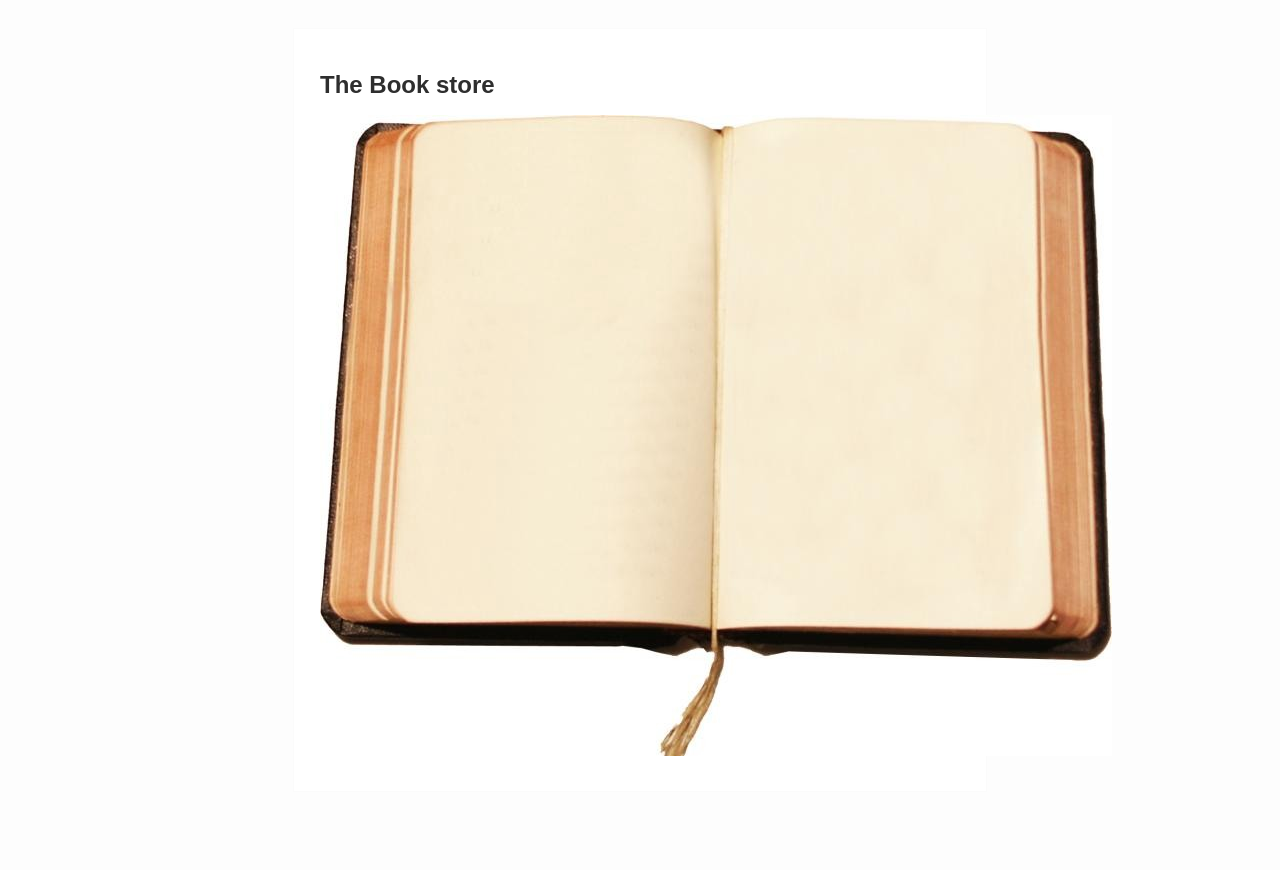
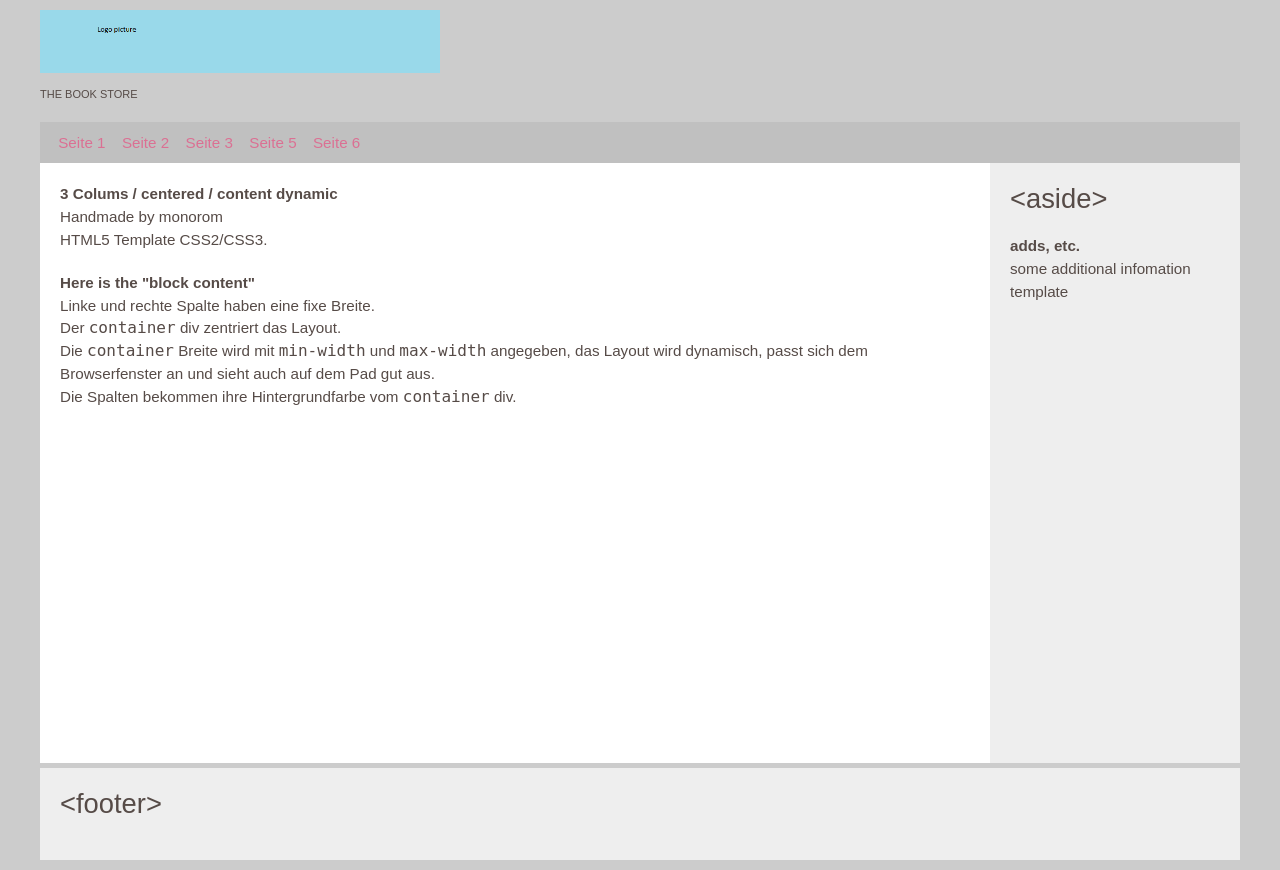
Before and after one commit to Scarcross/ReBook, a Django app: page / in a window 1280 px wide. Before the commit the page ends 756 px from the top, so only its background shows below. Run offline with Django 3.2, Linux system fonts and the light colour scheme; parts of the project's set-up code (start-up, migrations or seed data) failed here and were passed over.

Commit message:
created initial Layout

```diff
--- a/ReBook/src/bookshop/static/css/base.css
+++ b/ReBook/src/bookshop/static/css/base.css
@@ -1,18 +1,117 @@
-    body{
+* {
+	margin: 0;
+	padding: 0;
+	-moz-box-sizing: border-box;
+	-webkit-box-sizing: border-box;
+	box-sizing: border-box;
+}
 
-        background-color: #fdfdfd;
-        color: #2e2e2e;
-        margin: 0;
-        padding: 0;
-        font-size: 14px;
-        line-height: 28px;
-        font-family: 'Helvetica Neue', Helvetica, Arial, sans-serif;
-    }
-    div.content{
-        border: 1px solid #fbfbfb;
-        background-color: #fff;
-        max-width: 640px;
-        width: 96%;
-        padding: 2%;
-        margin: 28px  auto;
-    }
+header,footer,section,aside,article {
+	display: block;
+}
+
+
+
+body {
+	background-color: #ccc;
+	font-size: 0.95em;
+	font-family: Arial, SunSans-Regular, Sans-Serif;
+	color: #564b47;
+}
+
+pre,code {
+	font-size: 1.3em;
+}
+
+h1,h2 {
+	font-size: 1.8em;
+	font-weight: normal;
+	margin: 0 0 20px;
+}
+
+#container {
+	max-width: 1200px;
+	min-width: 960px;
+	margin: 10px auto;
+	background-color: #eee;
+}
+
+/*---------------------------- navigation ------------------------*/
+
+nav{
+	display: inline;
+	max-width: 1200px;
+	min-width: 960px;
+}
+
+nav ul#Navigation {
+	margin: 0;
+	padding: 0.8em;
+	text-align: left;
+	background-color: silver;
+}
+
+nav ul#Navigation li {
+	list-style: none;
+	display: inline;
+	margin: 0.4em;
+	padding: 0;
+}
+
+/*---------------------------- aside -----------------------------*/
+aside {
+	float: right;
+	width: 250px;
+	padding: 20px;
+}
+
+/*---------------------------- content ----------------------------*/
+section#content {
+	background-color: #ffffff;
+	margin: 0 250px 0 0px;
+	min-height: 600px;
+	padding: 20px;
+}
+
+p,pre {
+	padding: 0 0 20px;
+	line-height: 1.5em;
+}
+
+/*---------------------------- footer ----------------------------*/
+footer {
+	padding: 20px;
+	clear: both;
+	border-top: 5px solid #ccc;
+}
+/*---------------------------- header ---------------------------*/
+header {
+	background: #ccc;
+}
+
+header p {
+	text-transform: uppercase;
+	font-size: 11px;
+}
+
+header img {
+	padding: 0 0 10px;
+}
+
+/*---------------------------- links ----------------------------*/
+a {
+	color: #DB7093;
+	text-decoration: none;
+}
+
+a:visited {
+	color: #DB7093;
+}
+
+a:hover {
+	color: #564b47;
+}
+
+a:active {
+	color: #000000;
+}
--- a/ReBook/src/bookshop/templates/base.html
+++ b/ReBook/src/bookshop/templates/base.html
@@ -1,3 +1,4 @@
+
 <!DOCTYPE html>
 <html>
 <head>
@@ -7,20 +8,42 @@
 <link rel="stylesheet" type="text/css" href="{% static "css/base.css" %}">
 {% block stylesheet%}{% endblock %}
 
-            <title>
-                {% block title %}{% endblock %}
-            </title>
+<title>{% block title %}{% endblock %}</title>
+
 </head>
-            <style>
-            body{
-            	font-family:Arial,Helvetica,sans-serif;
-				font-size: 12px;
-            }
-            </style>
 <body>
-            <div class="content">
-                {% block content %}
-                {% endblock %}
+	<div id="container">
+		<header>
+			<a href="http://www.google.de"> {% load staticfiles %}<img src="{% static "images/bookstore.png" %}" width="400px"
+				alt="ReBook" /></a>
+			<p>THE BOOK STORE</p>
+
+			<nav>
+				<ul id="Navigation">
+					<li><a href="#Beispiel">Seite&nbsp;1</a></li>
+					<li><a href="#Beispiel">Seite&nbsp;2</a></li>
+					<li><a href="#Beispiel">Seite&nbsp;3</a></li>
+					<li><a href="#Beispiel">Seite&nbsp;5</a></li>
+					<li><a href="#Beispiel">Seite&nbsp;6</a></li>
+				</ul>
+
+			</nav>
+		</header>
+
+
+		<aside>
+			<h2>&lt;aside&gt;</h2>
+			{% block aside %}{% endblock %}
+		</aside>
+
+
+
+		<section id="content">{% block content %}{% endblock %}</section>
+
+		<footer>
+			<h2>&lt;footer&gt;</h2>
+		</footer>
+
 	</div>
 </body>
 </html>
--- a/ReBook/src/bookshop/templates/bookshop/index.html
+++ b/ReBook/src/bookshop/templates/bookshop/index.html
@@ -1,12 +1,50 @@
-    {% extends 'base.html' %}
+{% extends 'base.html' %}
+
+{% block title %} Blog Archive {% endblock %}
+
+{% block content %}
+
+<article>
+	<p>
+		<b>3 Colums / centered / content dynamic</b><br> Handmade by
+		monorom<br> HTML5 Template CSS2/CSS3.
+	</p>
+	<p>
+		<strong>Here is the "block content"</strong>
+		<br> Linke und rechte
+		Spalte haben eine fixe Breite.
+		<br> Der
+		<code>container</code>
+		div zentriert das Layout.<br> Die
+		<code>container</code>
+		Breite wird mit
+		<code>min-width</code>
+		und
+		<code>max-width</code>
+		angegeben, das Layout wird dynamisch, passt sich dem Browserfenster an
+		und sieht auch auf dem Pad gut aus. <br> Die Spalten bekommen
+		ihre Hintergrundfarbe vom
+		<code>container</code>
+		div.
+	</p>
 
 
-    {% block title %} Blog Archive {% endblock %}
 
-    {% block content %}
-        <h1> The Book store </h1>
-        <div class="main">
-        	{% load staticfiles %}
-			<img src="{% static "images/book.jpg" %}" alt="Book"/>
-        </div>
-    {% endblock %}
+
+</article>
+
+{% endblock %}
+
+
+{% block aside %}
+
+<article>
+	<p>
+		<b> adds, etc.</b>
+		<br> some additional infomation
+		<br> template
+	</p>
+
+</article>
+
+{% endblock %}
```
Also changed, not shown: ReBook/src/bookshop/static/images/bookstore.png (added), 9 other files. Lines whose indentation alone changed are shown as unchanged.
